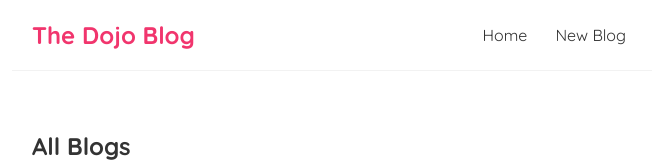
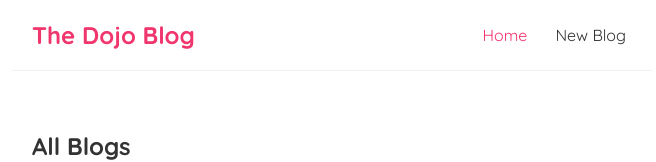
Before and after one commit to kulotsystems/react-thenetninja, a React (Vite) app: page / in a window 1280 px wide. Shown: the top 162 px of the page, without its empty margins (308-964 px from the left). Built offline with nearby package versions, Linux system fonts and the light colour scheme; data requests are answered from the project's data file.

Commit message:
Add active state in Navbar.

```diff
--- a/src/Navbar.jsx
+++ b/src/Navbar.jsx
@@ -1,12 +1,14 @@
-import { Link } from 'react-router-dom';
+import { Link, useLocation } from 'react-router-dom';
 
 const Navbar = () => {
+    const path = useLocation().pathname;
+
     return (
         <nav className="navbar">
             <h1>The Dojo Blog</h1>
             <div className="links">
-                <Link to="/">Home</Link>
-                <Link to="/create">New Blog</Link>
+                <Link to="/" className={path === '/' ? 'active' : ''}>Home</Link>
+                <Link to="/create" className={path === '/create' ? 'active' : ''}>New Blog</Link>
             </div>
         </nav>
     );
--- a/src/index.css
+++ b/src/index.css
@@ -30,7 +30,9 @@
     padding: 6px;
 }
 
-.navbar a:hover {
+.navbar a:hover,
+.navbar a.active
+{
     color: #f1356d;
 }
 
```
